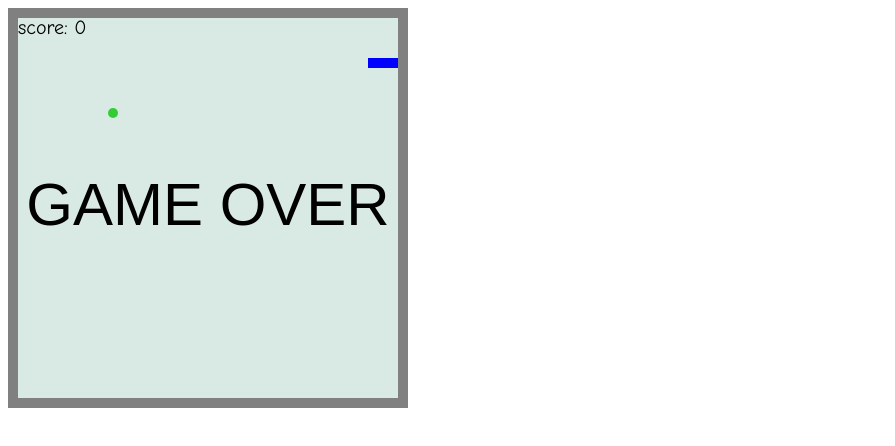
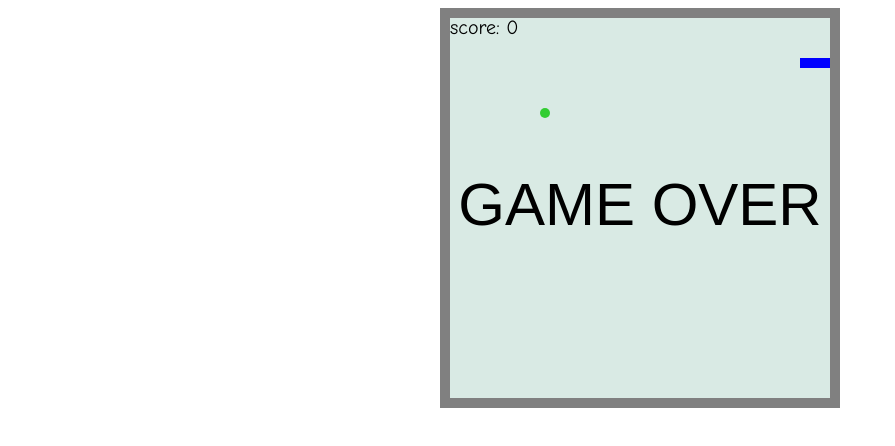
Before and after one commit to rimbold1/Snake_The_Game, a plain HTML site: page index.html in a window 1280 px wide. Shown: the whole page, without its empty margins (0-895 px from the left). Drawn offline with Linux system fonts and the light colour scheme.

Commit message:
added css properties

```diff
--- a/index.html
+++ b/index.html
@@ -5,7 +5,9 @@
         <title>Snake</title>
     </head>
     <body>
-        <canvas id="canvas" width="400" height="400" style="background-color: rgb(217, 234, 228);">
+        <canvas id="canvas" width="400" height="400" style="background-color: rgb(217, 234, 228);
+                                                            display: flex;
+                                                            margin: 0 auto;">
         </canvas>
         <script src="JQuery/jquery-3.7.1.min.js"></script>
         <script src="js/index.js"></script>
```
